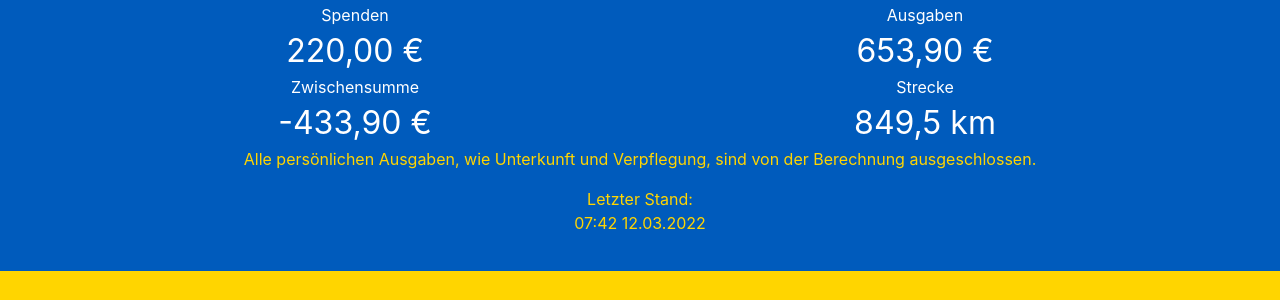
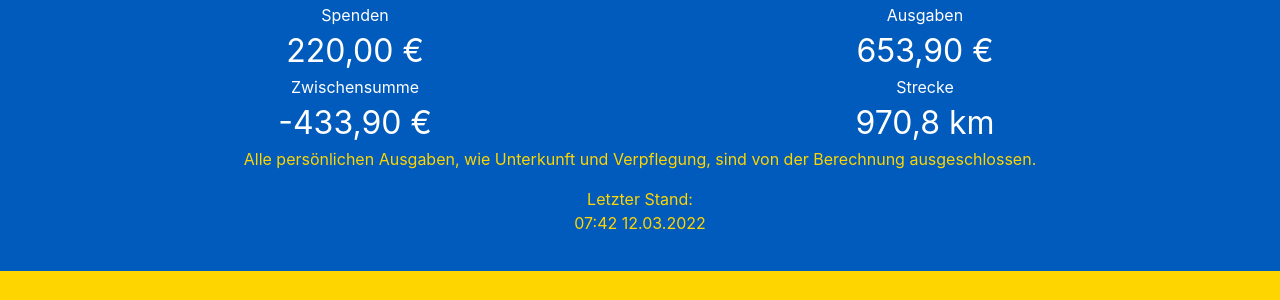
Before and after one commit to versable/kehr-website, a Jekyll site: the page built from ukraine.html, in a window 1280 px wide and 900 px high. Shown: the part 250-550 px from the top of the window. Built offline with Jekyll 4.4.1, drawn with Linux system fonts in a browser that asks for light colours.

Commit message:
Update travel status

```diff
--- a/en/ukraine.html
+++ b/en/ukraine.html
@@ -22,7 +22,7 @@ permalink: /en/ukraine/
             </li>
             <li>
                 Distance
-                <span>849.5 km</span>
+                <span>970.8 km</span>
             </li>
         </ul>
         All personal expendures, such as accommodation and food, are excluded
--- a/ukraine.html
+++ b/ukraine.html
@@ -22,7 +22,7 @@ permalink: /ukraine/
             </li>
             <li>
                 Strecke
-                <span>849,5 km</span>
+                <span>970,8 km</span>
             </li>
         </ul>
         Alle persönlichen Ausgaben, wie Unterkunft und Verpflegung, sind von
```
